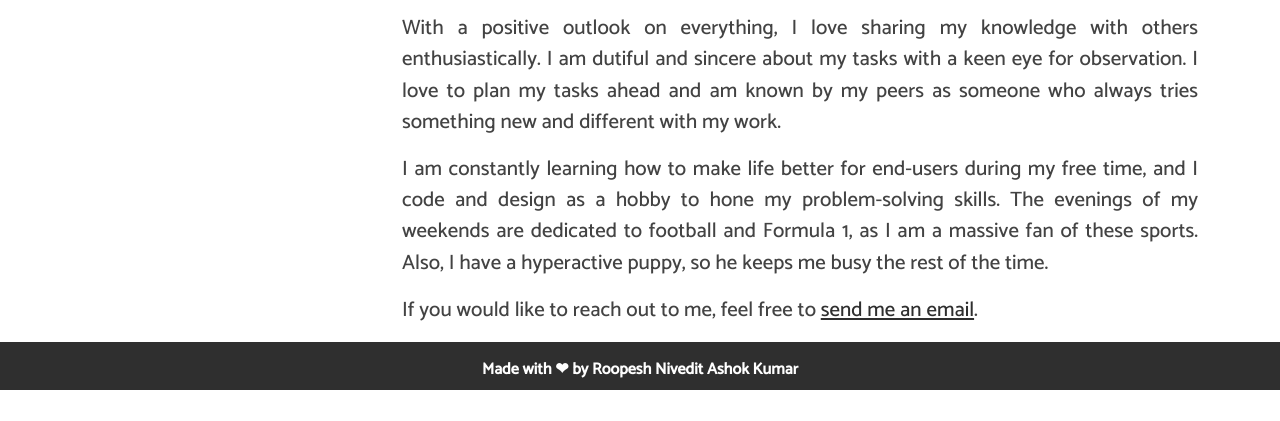
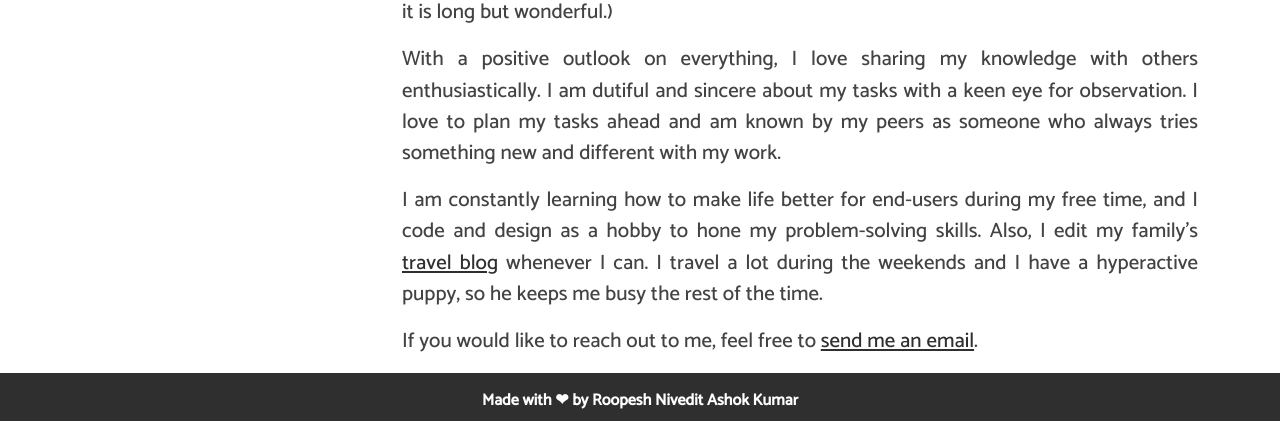
Before and after one commit to roopesh-nivedit/my-website, a plain HTML site: page index.html in a window 1280 px wide. Shown: the part 3769-4190 px from the top of the page. Before the commit the page ends 4159 px from the top, so only its background shows below. Drawn offline with Linux system fonts and the light colour scheme.

Commit message:
added blog link

```diff
--- a/index.html
+++ b/index.html
@@ -256,14 +256,14 @@
                         little over 4 years, I gathered much-needed experience and rose from a junior technical writer
                         to a senior technical writer. In 2020, I was offered an excellent chance to be involved
                         significantly in creating a brand-new documentation portal at Conviva, so I moved from Oracle to
-                        Conviva.</p>
+                        Conviva. In 2022, I ... (That is a story for another time as it is long but wonderful.)</p>
                     <p>With a positive outlook on everything, I love sharing my knowledge with others enthusiastically.
                         I am dutiful and sincere about my tasks with a keen eye for observation. I love to plan my tasks
                         ahead and am known by my peers as someone who always tries something new and different with my
                         work.</p>
                     <p>I am constantly learning how to make life better for end-users during my free time, and I code
-                        and design as a hobby to hone my problem-solving skills. The evenings of my weekends are
-                        dedicated to football and Formula 1, as I am a massive fan of these sports. Also, I have a
+                        and design as a hobby to hone my problem-solving skills. Also, I edit my family's <a href="https://rookiexplorers.com/" class="external-links"
+                        target="_blank">travel blog</a> whenever I can. I travel a lot during the weekends and I have a
                         hyperactive puppy, so
                         he keeps me busy the rest of the time.</p>
                     <p>If you would like to reach out to me, feel free to
```
